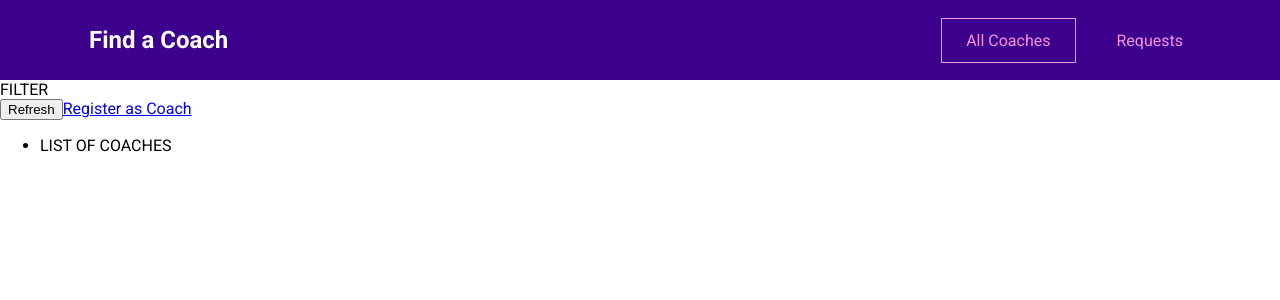
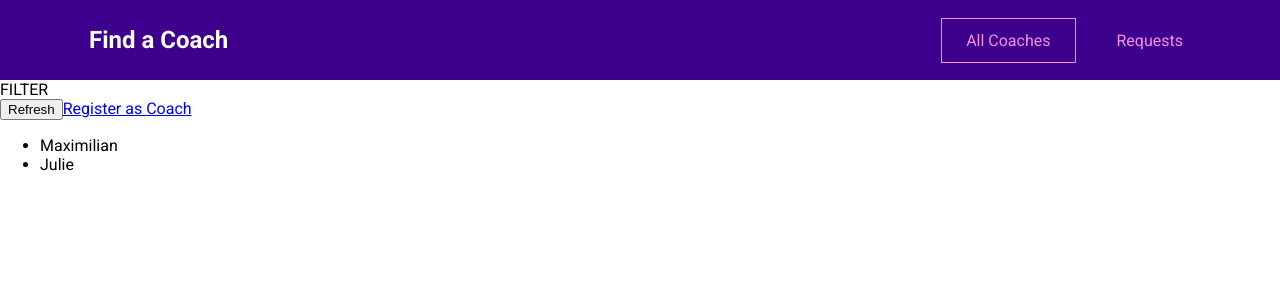
Before and after one commit to fatemeebrahimzadeh/find-a-coach-web-app, a Vue app: page /coaches in a window 1280 px wide. Shown: the top 300 px of the page. Built offline with nearby package versions, Linux system fonts and the light colour scheme.

Commit message:
feat(): add coach data to pinia

```diff
--- a/src/pages/coaches/CoachesList.vue
+++ b/src/pages/coaches/CoachesList.vue
@@ -1,3 +1,11 @@
+<script lang="ts" setup>
+import { useCoachesStore } from '@/stores/Coaches'
+import { storeToRefs } from 'pinia'
+
+const store = useCoachesStore()
+const { coaches, hasCoaches } = storeToRefs(store)
+</script>
+
 <template>
   <section>FILTER</section>
   <section>
@@ -5,8 +13,11 @@
       <button>Refresh</button>
       <router-link :to="{ name: 'register-coaches' }">Register as Coach</router-link>
     </div>
-    <ul>
-      <li>LIST OF COACHES</li>
+    <ul v-if="hasCoaches">
+      <li v-for="coach in coaches" :key="coach.id">
+        {{ coach.firstName }}
+      </li>
     </ul>
+    <h3 v-else>No Coaches Found.</h3>
   </section>
 </template>
--- /dev/null
+++ b/src/stores/Coaches.ts
@@ -0,0 +1,39 @@
+import { defineStore } from 'pinia'
+import { reactive, computed } from 'vue'
+
+// TODO: seperate this
+export type area = 'frontend' | 'backend' | 'career'
+
+export interface ICoach {
+  id: string
+  firstName: string
+  lastName: string
+  areas: area[]
+  description: string
+  hourlyRate: number
+}
+
+export const useCoachesStore = defineStore('coaches', () => {
+  const coaches = reactive<ICoach[]>([
+    {
+      id: 'c1',
+      firstName: 'Maximilian',
+      lastName: 'Schwarzmüller',
+      areas: ['frontend', 'backend', 'career'],
+      description:
+        "I'm Maximilian and I've worked as a freelance web developer for years. Let me help you become a developer as well!",
+      hourlyRate: 30
+    },
+    {
+      id: 'c2',
+      firstName: 'Julie',
+      lastName: 'Jones',
+      areas: ['frontend', 'career'],
+      description:
+        'I am Julie and as a senior developer in a big tech company, I can help you get your first job or progress in your current role.',
+      hourlyRate: 30
+    }
+  ])
+  const hasCoaches = computed(() => coaches && coaches.length > 0)
+  return { coaches, hasCoaches }
+})
```
Also changed, not shown: src/stores/counter.ts (deleted, +0 -12 lines), src/stores/requests.ts (added, +12 -0 lines), src/types/coach.ts (added, +10 -0 lines).
